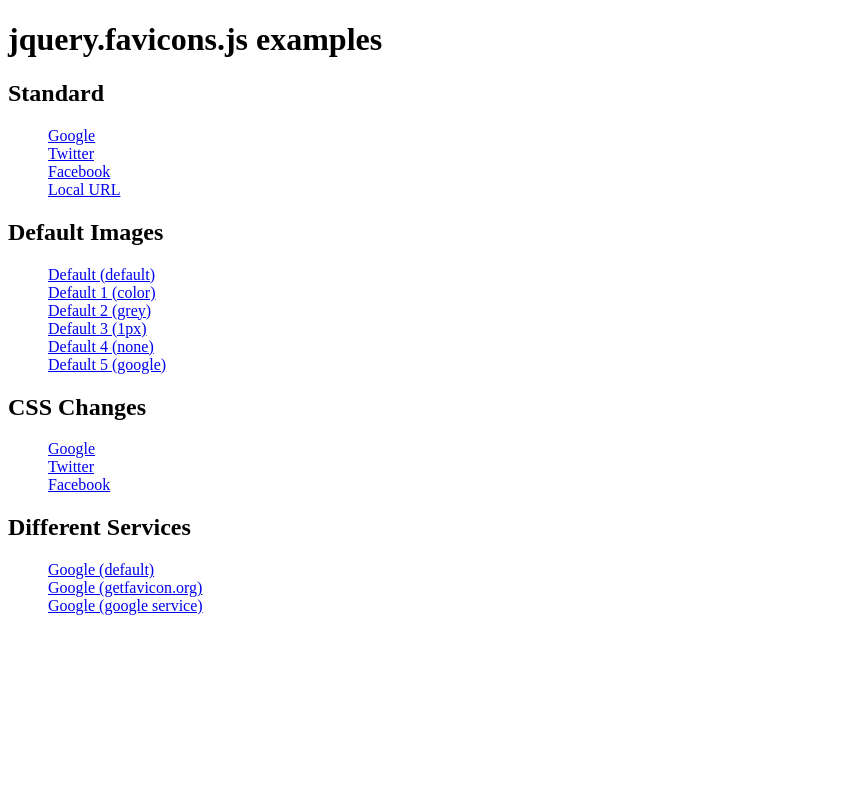
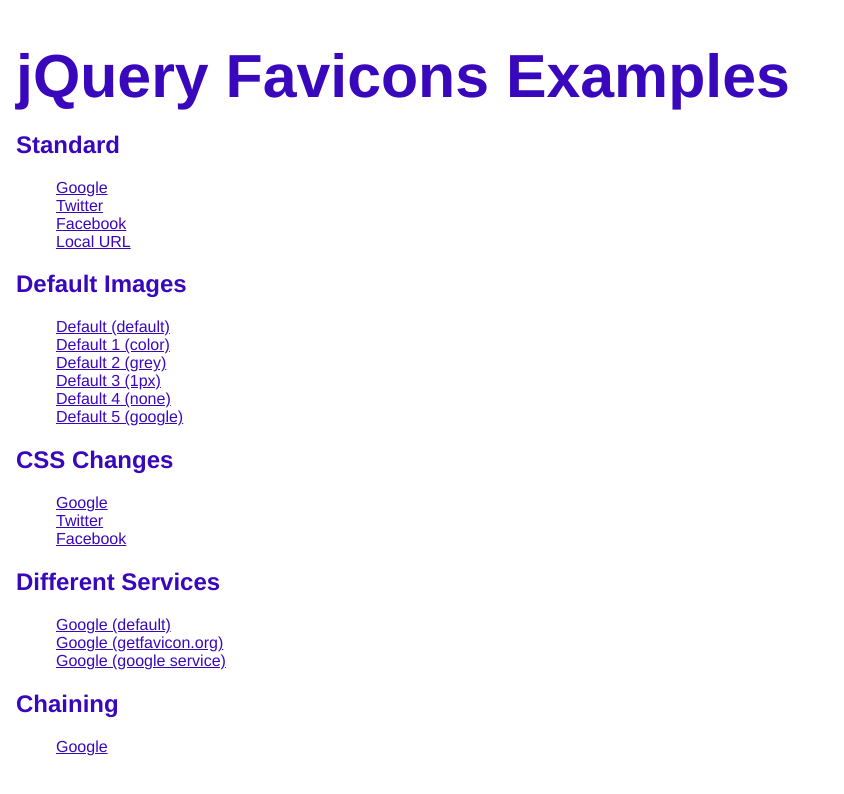
Before and after one commit to christianvuerings/jquery-favicons, a plain HTML site: page example.html in a window 1280 px wide. Shown: the whole page, without its empty margins (0-844 px from the left). Drawn offline with nearby package versions, Linux system fonts and the light colour scheme.

Commit message:
Update the example and project page

```diff
--- a/example.html
+++ b/example.html
@@ -16,24 +16,31 @@
       margin-right: 10px;
       color: #666;
       text-decoration: none;
-      display: inline;
     }
     .favicon2:hover {
       color: #333;
       text-decoration: underline;
     }
-    ul li {
-      list-style-type: none;
+
+    body {
+      margin: 1.0em;
+      background-color: #fff;
+      font-family: Helvetica, Arial, FreeSans, san-serif;
+      color: #000000;
     }
-    h2 {
-      clear: both;
-    }
+    h1 { font-size: 3.8em; color: #3908bc; margin-bottom: 3px; }
+    h1 .small { font-size: 0.4em; }
+    h1 a { text-decoration: none }
+    h2 { font-size: 1.5em; color: #3908bc; clear: both;}
+    h3 { text-align: center; color: #3908bc; }
+    a { color: #3908bc; }
+    ul li { list-style-type: none;}
   </style>
 
 </head>
 <body>
 
-  <h1>jquery.favicons.js examples </h1>
+  <h1>jQuery Favicons Examples </h1>
 
   <h2>Standard</h2>
   <ul id="css">
@@ -65,6 +72,11 @@
     <li><a href="http://www.google.com" id="service0">Google (default)</a></li>
     <li><a href="http://www.google.com" id="service1">Google (getfavicon.org)</a></li>
     <li><a href="http://www.google.com" id="service2">Google (google service)</a></li>
+  </ul>
+
+  <h2>Chaining</h2>
+  <ul>
+    <li><a href="http://www.google.com" id="chain0">Google</a></li>
   </ul>
 
   <script src="http://ajax.googleapis.com/ajax/libs/jquery/1.4.2/jquery.min.js"></script>
@@ -101,6 +113,10 @@
     });
     $('#service2').favicons({
       'service': 'http://www.google.com/s2/u/0/favicons?domain=__DOMAIN__'
+    });
+
+    $('#chain0').favicons({
+      'service': 'http://www.google.com/s2/u/0/favicons?domain=__DOMAIN__'
     }).css('color', '#ff0000');
   </script>
 
```
Also changed, not shown: index.html (+4 -10 lines).
